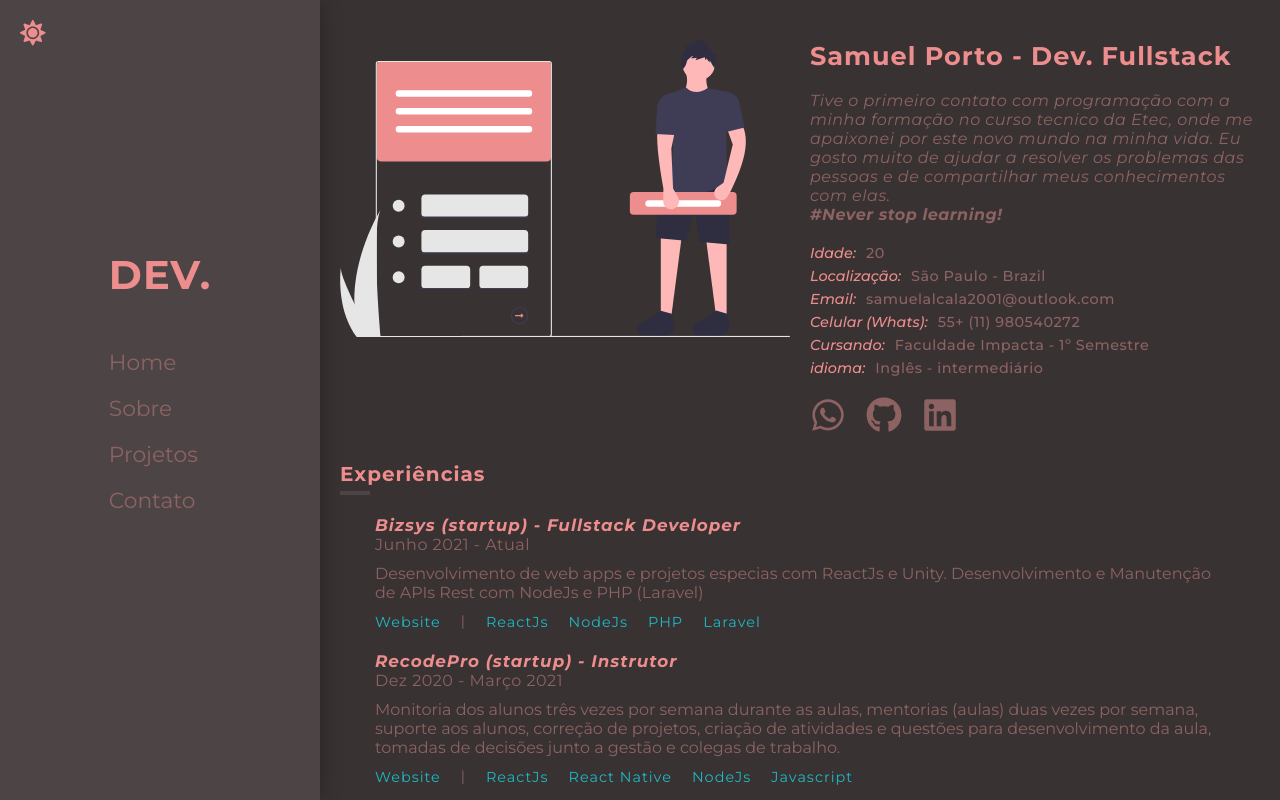
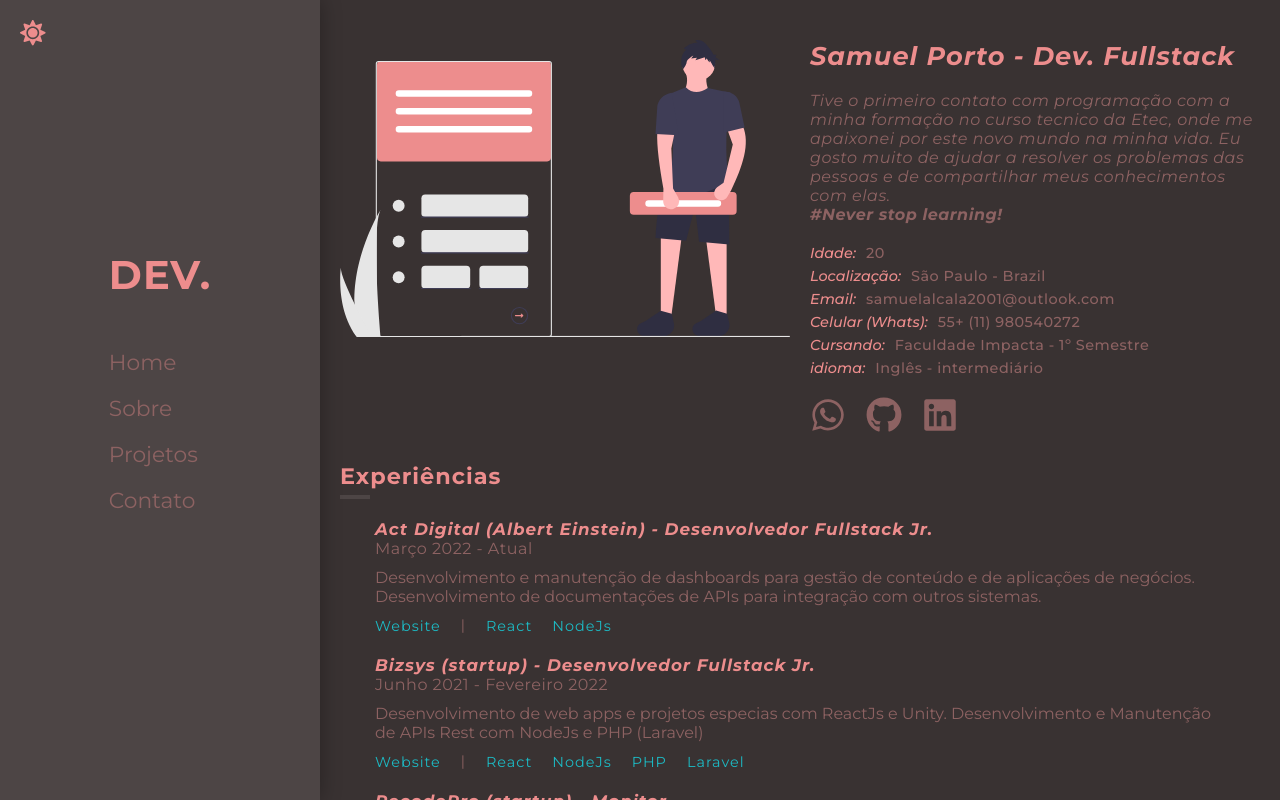
Before and after one commit to Porto-08/samuel-porto, a Next.js app: page /about in a window 1280 px wide. Built offline with nearby package versions, Linux system fonts and the light colour scheme.

Commit message:
botão de contato na home, ajuste no tamanho de fontes e descrição de projeto que estava em inglês

```diff
--- a/assets/projects.json
+++ b/assets/projects.json
@@ -32,7 +32,7 @@
   {
     "id": 4,
     "name": "Wildbeast",
-    "description": "Project carried out to learn Grid layout. It consists of a blog where you can see information about certain animals (only Lobo available). Grid really makes responsiveness very smooth to do.",
+    "description": "O projeto Consiste em um blog onde é possível ver informações sobre determinados animais (apenas Lobo disponível). Projeto realizado para aprendizado de Grid layout.",
     "pathPhoto": "/wildbeast.png",
     "type": "front",
     "link": "https://porto-08.github.io/Wildbeast/",
--- a/components/DownloadCv/styles.module.scss
+++ b/components/DownloadCv/styles.module.scss
@@ -15,6 +15,6 @@
 
   &:hover {
     box-shadow: 0px 0px 7px 0.5px var(--title-color);
-    transform: scale(1.1);
+    transform: scale(.9);
   }
 }
--- a/components/Experiences/index.tsx
+++ b/components/Experiences/index.tsx
@@ -1,12 +1,19 @@
 import React from "react";
 import styles from "./styles.module.scss";
+
+
+
+interface ITecnologies {
+  title: string;
+  link: string;
+}
 
 interface IExperiencesProps {
   title: string;
   date: string;
   description: string;
   linkWebsite: string;
-  technologies: string[];
+  technologies: ITecnologies[];
 }
 
 const Experiences = ({
@@ -42,14 +49,14 @@ const Experiences = ({
 
         {technologies.map((technology) => {
           return (
-            <li key={technology}>
+            <li key={technology.title}>
               <a
-                href="https://reactjs.org/"
+                href={technology.link}
                 target="_blank"
                 rel="noreferrer"
                 title="Conhecer Tecnologia"
               >
-                {technology}
+                {technology.title}
               </a>
             </li>
           );
--- a/components/Experiences/styles.module.scss
+++ b/components/Experiences/styles.module.scss
@@ -52,7 +52,7 @@
       a,
       span {
         color: var(--hover-text-color);
-        font-size: clamp(0.9rem, 1vw, 1.5rem);
+        font-size: clamp(0.9rem, .9vw, 1.25rem);
         cursor: pointer;
         letter-spacing: 1px;
 
--- a/pages/about/index.tsx
+++ b/pages/about/index.tsx
@@ -144,22 +144,30 @@ const About: NextPage = () => {
         </div>
 
         <div className={styles.experiences}>
-          <h3>Experiências</h3>
+          <h2>Experiências</h2>
 
           <Experiences
-            title="Bizsys (startup) - Fullstack Developer"
-            date="Junho 2021 - Atual"
-            description="Desenvolvimento de web apps e projetos especias com ReactJs e Unity. Desenvolvimento e Manutenção de APIs Rest com NodeJs e PHP (Laravel)"
-            linkWebsite="https://bizsys.com.br/"
-            technologies={["ReactJs", "NodeJs", "PHP", "Laravel"]}
+            title="Act Digital (Albert Einstein) - Desenvolvedor Fullstack Jr."
+            date="Março 2022 - Atual"
+            description="Desenvolvimento e manutenção de dashboards para gestão de conteúdo e de aplicações de negócios. Desenvolvimento de documentações de APIs para integração com outros sistemas."
+            linkWebsite="https://actdigital.com/pt/"
+            technologies={[{ title: "React", link: "https://reactjs.org/" }, { title: "NodeJs", link: "https://nodejs.org/en/" }]}
           />
 
           <Experiences
-            title="RecodePro (startup) - Instrutor"
-            date="Dez 2020 - Março 2021"
+            title="Bizsys (startup) - Desenvolvedor Fullstack Jr."
+            date="Junho 2021 - Fevereiro 2022"
+            description="Desenvolvimento de web apps e projetos especias com ReactJs e Unity. Desenvolvimento e Manutenção de APIs Rest com NodeJs e PHP (Laravel)"
+            linkWebsite="https://bizsys.com.br/"
+            technologies={[{ title: "React", link: "https://reactjs.org/" }, { title: "NodeJs", link: "https://nodejs.org/en/" }, { title: "PHP", link: "https://www.php.net/" }, { title: "Laravel", link: "https://laravel.com/" }]}
+          />
+
+          <Experiences
+            title="RecodePro (startup) - Monitor"
+            date="Dezembro 2020 - Março 2021"
             description="Monitoria dos alunos três vezes por semana durante as aulas, mentorias (aulas) duas vezes por semana, suporte aos alunos, correção de projetos, criação de atividades e questões para desenvolvimento da aula, tomadas de decisões junto a gestão e colegas de trabalho."
             linkWebsite="https://recodepro.org.br/"
-            technologies={["ReactJs", "React Native", "NodeJs", "Javascript"]}
+            technologies={[{ title: "React", link: "https://reactjs.org/" }, { title: "NodeJs", link: "https://nodejs.org/en/" }, { title: "React Native", link: "https://reactnative.dev/" }]}
           />
         </div>
 
--- a/pages/about/styles.module.scss
+++ b/pages/about/styles.module.scss
@@ -16,7 +16,8 @@
 
   h1 {
     text-align: left;
-    font-size: clamp(1.5rem, 2vw, 2rem);
+    font-style: italic;
+    font-size: clamp(1.5rem, 2vw, 2.25rem);
     padding: 0 0 20px 0;
   }
 
@@ -109,8 +110,8 @@
     flex-direction: column;
     gap: 20px;
 
-    h3 {
-      font-size: clamp(1.25rem, 1.5vw, 2rem);
+    h2 {
+      font-size: clamp(1.25rem, 1.75vw, 2.25rem);
       letter-spacing: 1px;
 
       &::after {
--- a/pages/projects/styles.module.scss
+++ b/pages/projects/styles.module.scss
@@ -11,6 +11,7 @@
 
   h1 {
     font-size: clamp(2.5rem, 2.75vw, 3.5rem);
+    font-style: italic;
     cursor: default;
   }
 
```
Also changed, not shown: pages/index.tsx (+7 -2 lines), pages/styles.module.scss (+23 -0 lines).
